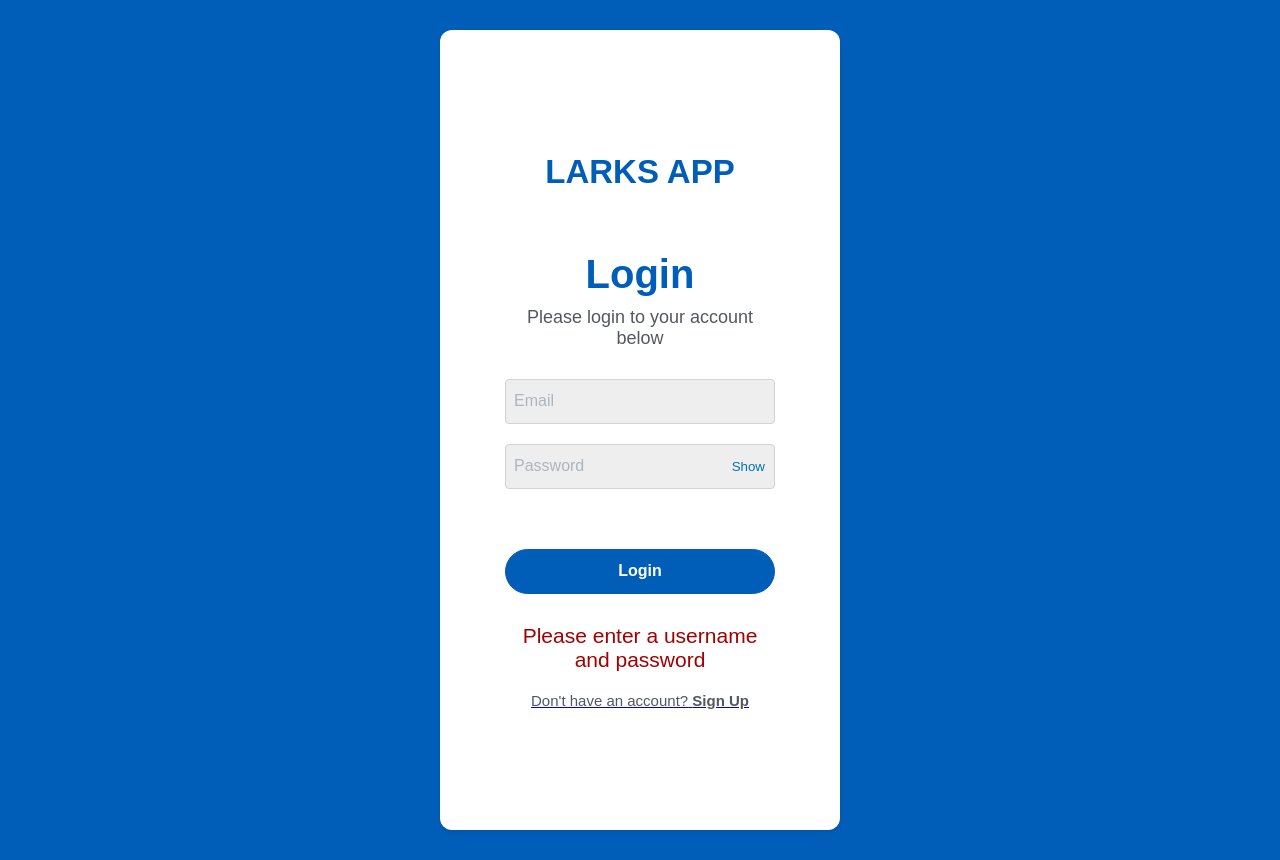
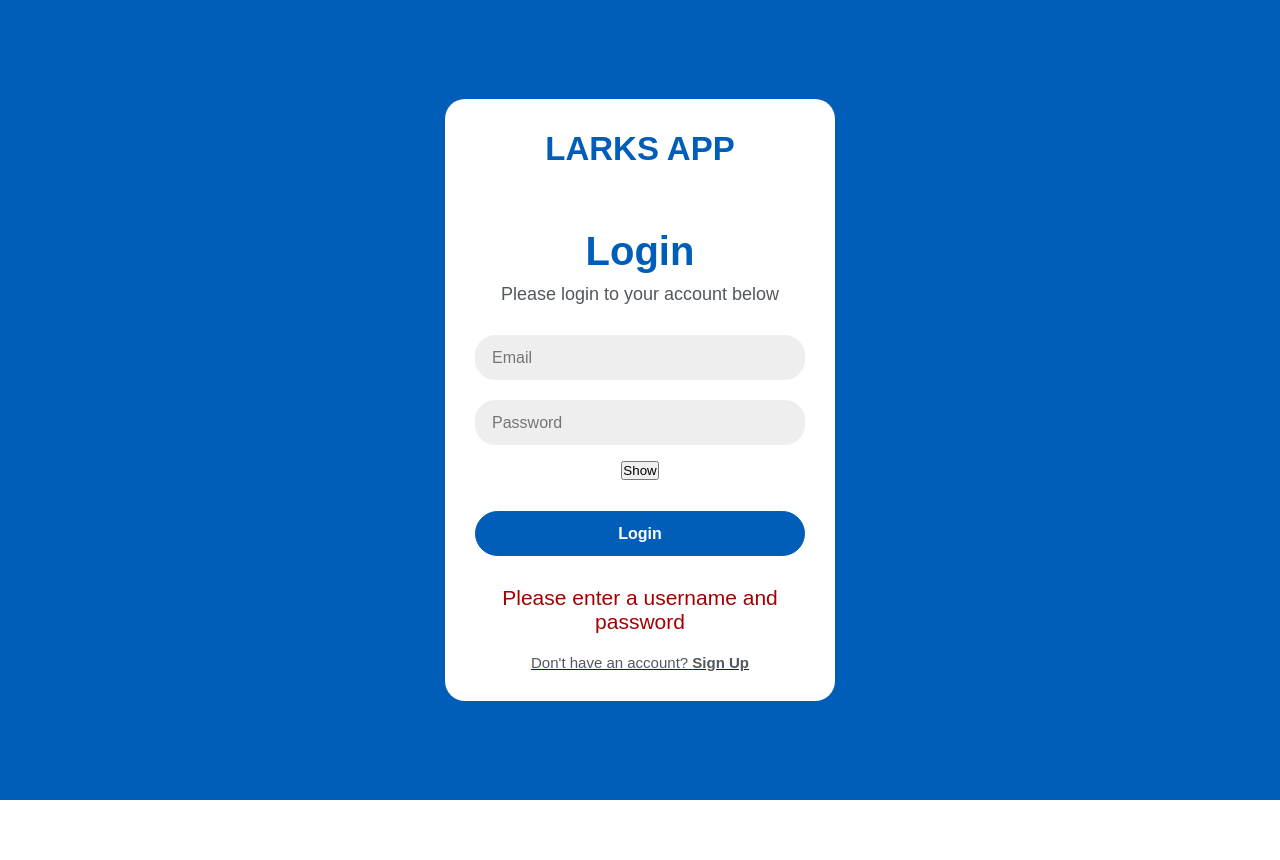
Before and after one commit to marilenaManoli/larks-depressiless, a React (Create React App) app in the folder frontend/: page /auth/signin in a window 1280 px wide. After the commit the page ends 800 px from the top, so only its background shows below. Built offline with nearby package versions, Linux system fonts and the light colour scheme.

Commit message:
removed styling

```diff
--- a/frontend/src/App.scss
+++ b/frontend/src/App.scss
@@ -28,63 +28,3 @@ html {
   min-height: 100%;
   min-height: 100vh;
 }
-
-.authentication-container {
-  max-width: 400px;
-  height: auto;
-  max-height: 450px;
-  margin: 30px auto;
-  padding: 15px;
-  box-shadow: 0 2px 4px rgba(0, 0, 0, 0.1);
-  border-radius: 12px;
-  background-color: white;
-  display: flex;
-  flex-direction: column;
-  justify-content: center;
-  width: 90%;
-}
-
-.authentication-form-input {
-  width: 100%;
-  padding: 8px;
-  margin-bottom: 15px;
-  border: 1px solid #ced4da;
-  border-radius: 4px;
-}
-
-
-/* Media query for mobile devices */
-@media (max-width: 768px) {
-  .authentication-container {
-    margin: 20px auto;
-    max-width: 90%;
-    max-height: 90%;
-    padding: 15px;
-  }
-
-}
-
-.authentication-form-input {
-    margin-bottom: 10px;
-}
-
-.password-field-container {
-  position: relative;
-  margin-bottom: 20px;
-}
-
-.password-toggle-button {
-  position: absolute;
-  right: 10px;
-  top: 50%;
-  transform: translateY(-50%);
-  background-color: transparent;
-  border: none;
-  color: #0073b1;
-  cursor: pointer;
-  outline: none;
-}
-
-::placeholder {
-  color: #adb5bd;
-}
```
